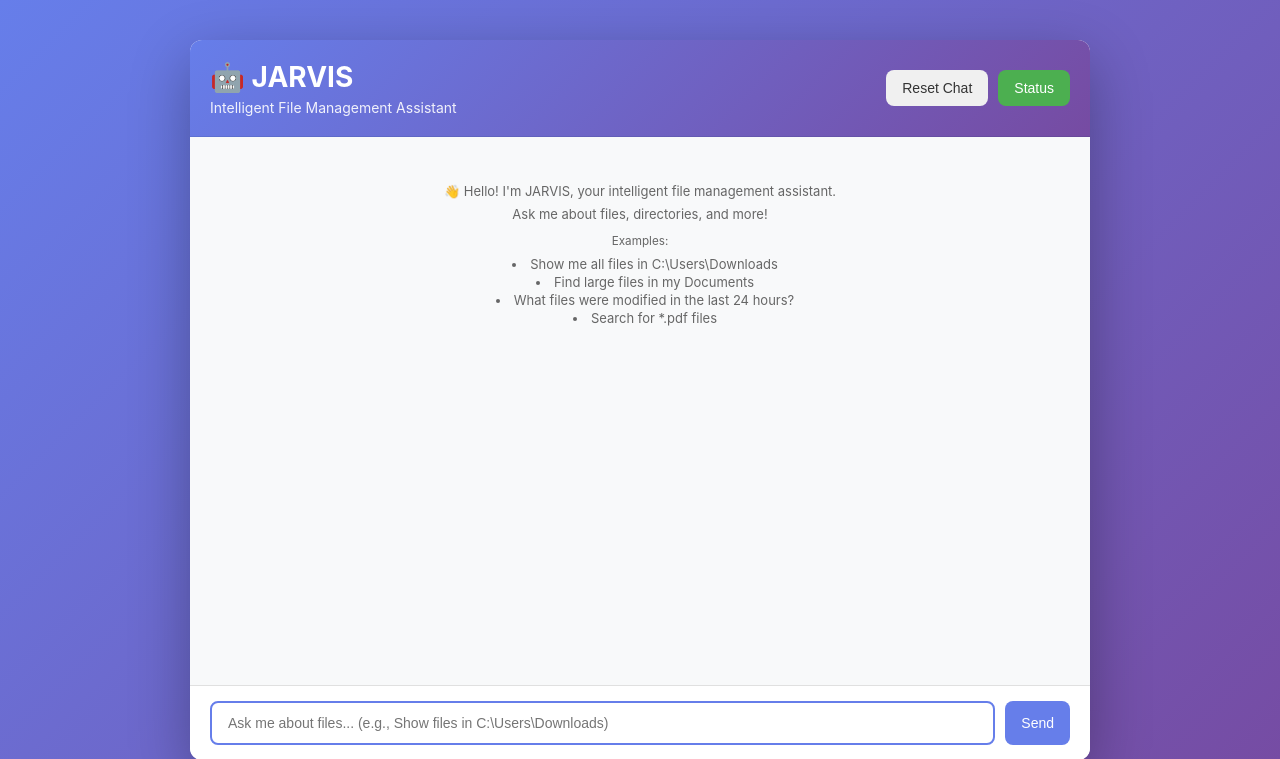
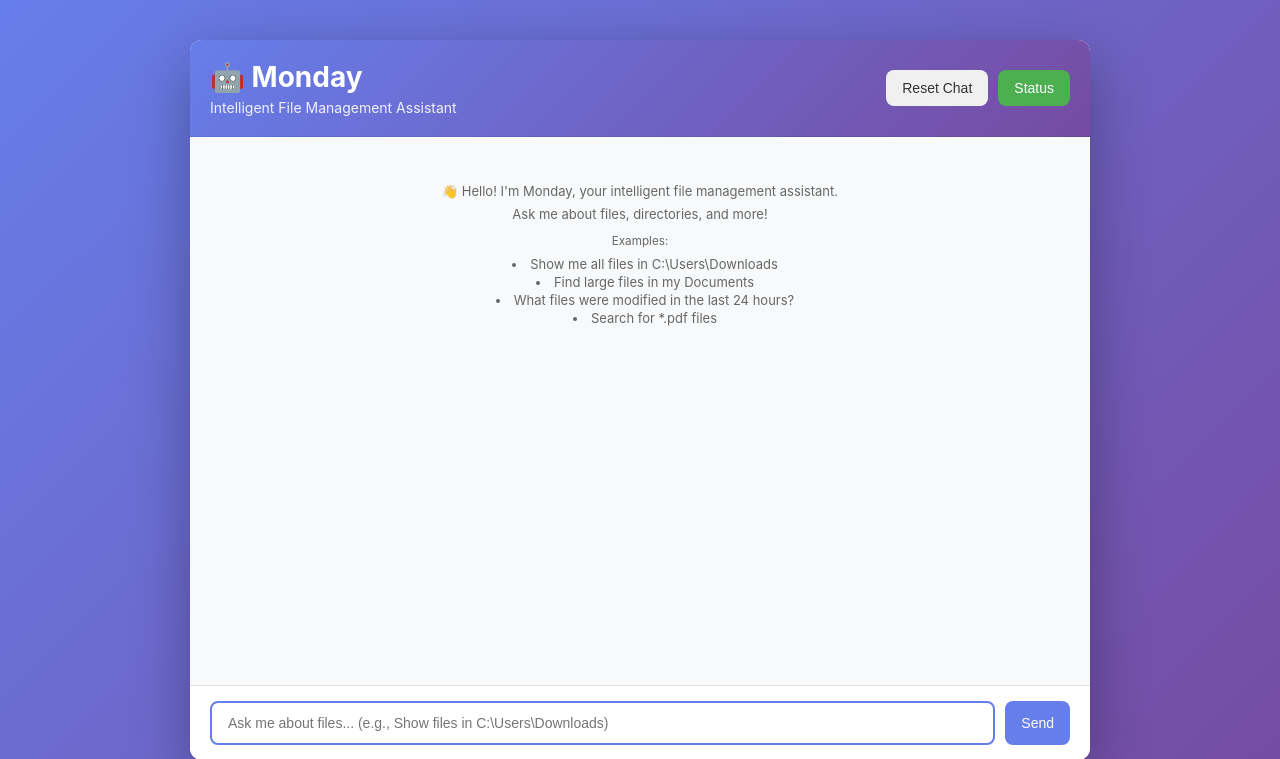
Before and after one commit to Anjali19991/MONDAY, a Flask app: page / in a window 1280 px wide. Shown: the top 759 px of the page. Run offline with Flask 3, Linux system fonts and the light colour scheme.

Commit message:
Replaced Jarvis name with Monday | by Deepak

```diff
--- a/agent.py
+++ b/agent.py
@@ -1,4 +1,4 @@
-"""JARVIS-like File Management Agent using Open Source LLM (Ollama)"""
+"""Monday-like File Management Agent using Open Source LLM (Ollama)"""
 import json
 import requests
 from typing import Dict, Any, Optional
@@ -51,7 +51,7 @@ class OllamaClient:
 
 
 class FileManagementAgent:
-    """JARVIS-like agent for handling file-related queries"""
+    """Monday-like agent for handling file-related queries"""
 
     def __init__(self):
         self.file_manager = FileManager()
@@ -323,7 +323,7 @@ Assistant: """
 
     def _get_system_prompt(self) -> str:
         """Generate the system prompt for the agent"""
-        return """You are JARVIS, a file management assistant.
+        return """You are Monday, a file management assistant.
 Keep responses SHORT (1-2 sentences max).
 For chats: respond naturally.
 For file queries: show actual files only."""
--- a/app.py
+++ b/app.py
@@ -1,4 +1,4 @@
-"""Flask web server for JARVIS UI"""
+"""Flask web server for Monday UI"""
 from flask import Flask, render_template, request, jsonify
 from flask_cors import CORS
 from agent import FileManagementAgent
@@ -95,7 +95,7 @@ def health():
 
 if __name__ == "__main__":
     print("=" * 60)
-    print("JARVIS - File Management Agent (Web UI)")
+    print("Monday - File Management Agent (Web UI)")
     print("=" * 60)
     log_step("Initializing", f"Model: {config.AGENT_MODEL}")
     log_step("Ollama", f"URL: {config.OLLAMA_API_URL}")
--- a/config.py
+++ b/config.py
@@ -1,4 +1,4 @@
-"""Configuration module for JARVIS File Management Agent"""
+"""Configuration module for Monday File Management Agent"""
 import os
 from dotenv import load_dotenv
 
--- a/file_manager.py
+++ b/file_manager.py
@@ -1,4 +1,4 @@
-"""File management utilities for JARVIS agent"""
+"""File management utilities for Monday agent"""
 import os
 import pathlib
 from datetime import datetime
--- a/logger_util.py
+++ b/logger_util.py
@@ -1,4 +1,4 @@
-"""Logging module for JARVIS"""
+"""Logging module for Monday"""
 import logging
 import sys
 from datetime import datetime
@@ -20,7 +20,7 @@ class ColoredFormatter(logging.Formatter):
         record.levelname = f"{log_color}[{record.levelname}]{self.RESET}"
         return super().format(record)
 
-def setup_logger(name="jarvis"):
+def setup_logger(name="Monday"):
     """Setup logger with colored output"""
     logger = logging.getLogger(name)
     logger.setLevel(logging.DEBUG)
--- a/templates/index.html
+++ b/templates/index.html
@@ -3,7 +3,7 @@
 <head>
     <meta charset="UTF-8">
     <meta name="viewport" content="width=device-width, initial-scale=1.0">
-    <title>JARVIS - File Management Agent</title>
+    <title>Monday - File Management Agent</title>
     <link rel="stylesheet" href="{{ url_for('static', filename='style.css') }}">
 </head>
 <body>
@@ -11,7 +11,7 @@
         <!-- Header -->
         <header class="header">
             <div class="header-content">
-                <h1>🤖 JARVIS</h1>
+                <h1>🤖 Monday</h1>
                 <p>Intelligent File Management Assistant</p>
             </div>
             <div class="header-actions">
@@ -25,7 +25,7 @@
             <div id="chatMessages" class="chat-messages">
                 <div class="message system">
                     <div class="message-content">
-                        <p>👋 Hello! I'm JARVIS, your intelligent file management assistant.</p>
+                        <p>👋 Hello! I'm Monday, your intelligent file management assistant.</p>
                         <p>Ask me about files, directories, and more!</p>
                         <p style="font-size: 0.9em; margin-top: 10px;">Examples:</p>
                         <ul style="margin-top: 5px;">
@@ -53,7 +53,7 @@
             </form>
             <div class="typing-indicator" id="typingIndicator" style="display: none;">
                 <span></span><span></span><span></span>
-                <p>JARVIS is thinking...</p>
+                <p>Monday is thinking...</p>
             </div>
         </footer>
     </div>
--- a/test_agent.py
+++ b/test_agent.py
@@ -1,4 +1,4 @@
-"""Test suite for JARVIS File Management Agent"""
+"""Test suite for Monday File Management Agent"""
 import os
 import sys
 from pathlib import Path
@@ -121,7 +121,7 @@ def test_agent():
 def run_all_tests():
     """Run all tests"""
     print("\n" + "="*60)
-    print("JARVIS FILE MANAGEMENT AGENT - COMPREHENSIVE TEST")
+    print("Monday FILE MANAGEMENT AGENT - COMPREHENSIVE TEST")
     print("="*60)
 
     # Test File Manager
```
Also changed, not shown: STATUS_REPORT.md (+4 -4 lines), main.py (+4 -4 lines), README.md, 2 other files.
